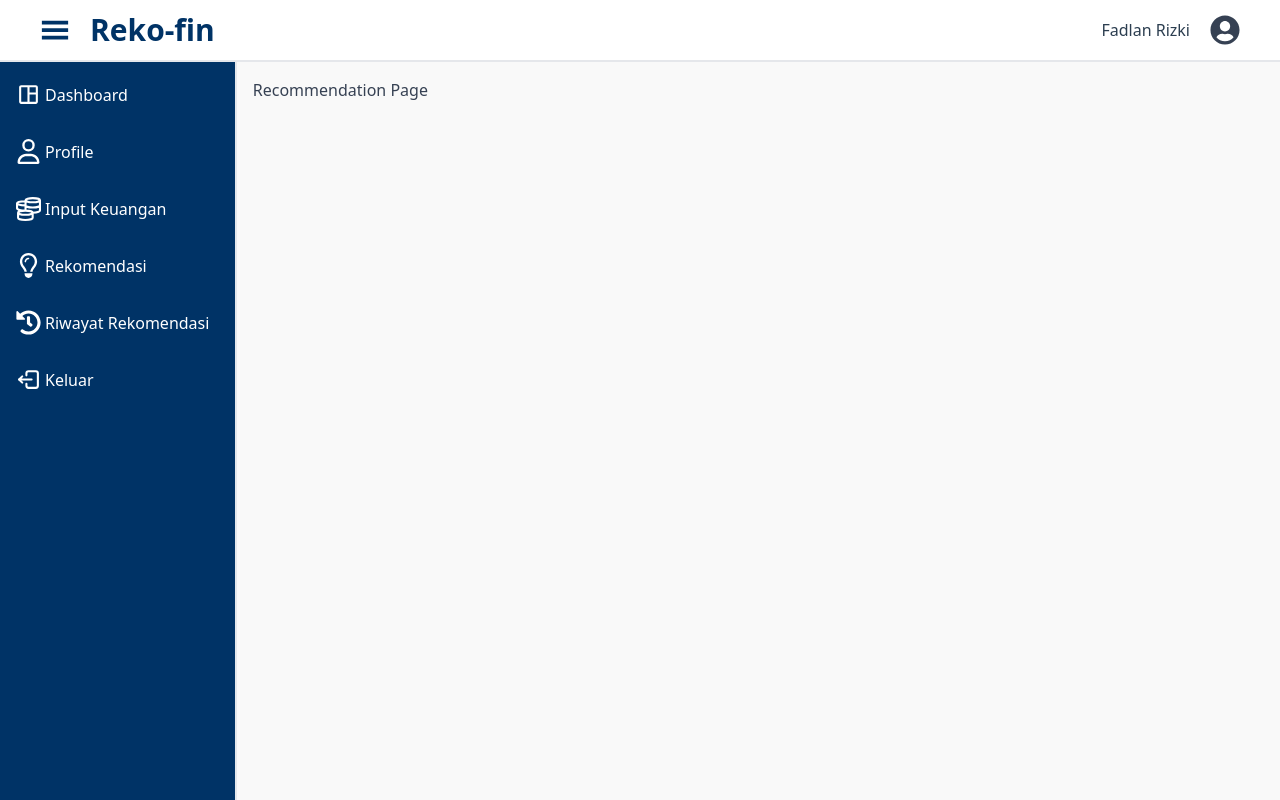
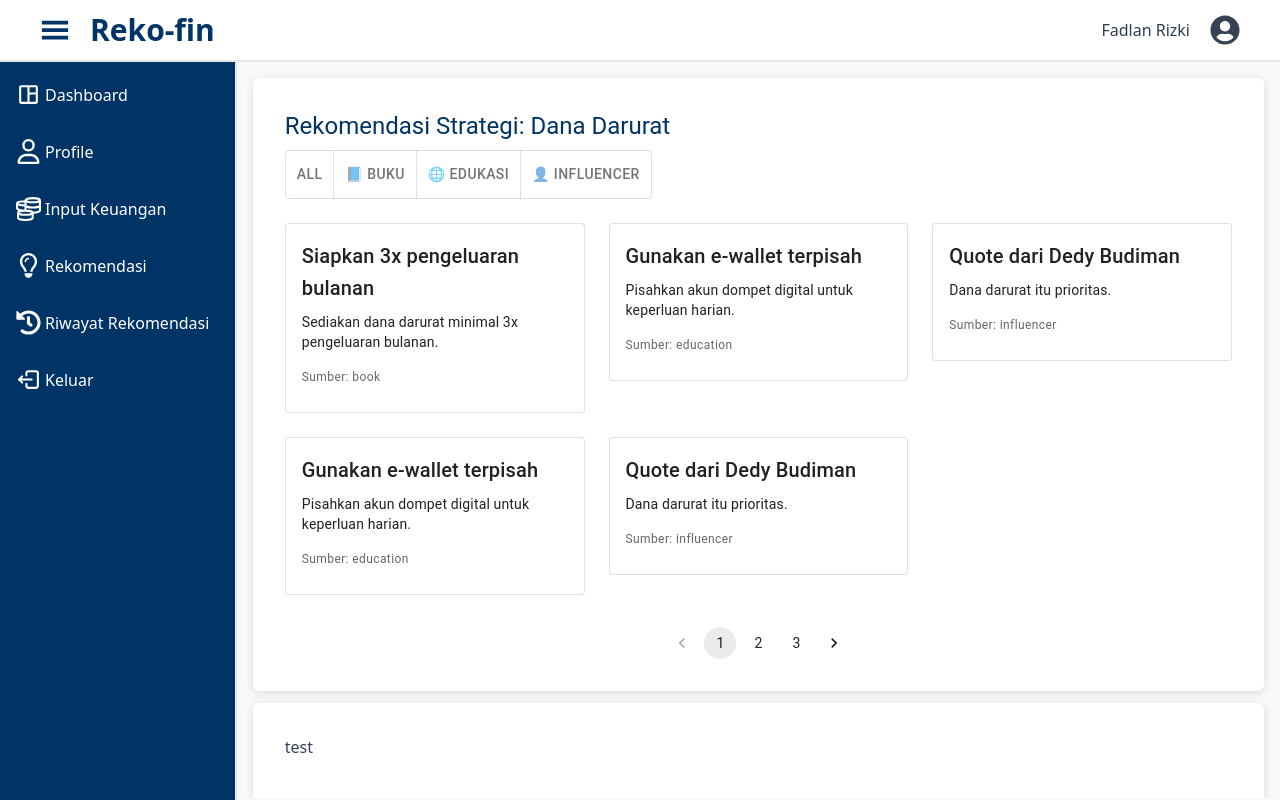
Before and after one commit to fadlanrizki/rekofin-ui, a Next.js app: page /user/recommendation in a window 1280 px wide. Built offline with nearby package versions, Linux system fonts and the light colour scheme.

Commit message:
feat: UI recommendation

```diff
--- a/src/app/(main)/user/layout.tsx
+++ b/src/app/(main)/user/layout.tsx
@@ -95,7 +95,7 @@ const DashboardLayout = ({ children }: { children: React.ReactNode }) => {
               </Link>
             ))}
           </aside>
-        <div className="w-full p-4 h-[95vh] overflow-y-auto box-border">
+        <div className="w-full p-4 h-[92vh] overflow-y-auto box-border">
           {children}
         </div>
       </div>
--- a/src/app/(main)/user/recommendation/page.tsx
+++ b/src/app/(main)/user/recommendation/page.tsx
@@ -1,8 +1,8 @@
+import RecommendationView from "@/components/views/Recommendation/RecommendationView";
+
 const RecommendationPage = () => {
     return (
-        <div>
-            Recommendation Page
-        </div>
+        <RecommendationView />
     );
 }
 
--- a/src/components/views/Finance/FinanceView.tsx
+++ b/src/components/views/Finance/FinanceView.tsx
@@ -5,6 +5,7 @@ import {
     AccordionSummary,
     FormControlLabel,
     Grid,
+    IconButton,
     Radio,
     RadioGroup,
     TextField,
@@ -106,7 +107,7 @@ export default function FinancialInputForm() {
         </AccordionSummary>
         <AccordionDetails>
           <RadioGroup
-            className="w-[300px]"
+            className="w-[200px]"
             value={formData.riskProfile}
             onChange={(e) => handleChange("riskProfile", e.target.value)}
           >
@@ -117,10 +118,12 @@ export default function FinancialInputForm() {
                 label="Conservative"
               />
               <Tooltip title="Cenderung memilih investasi aman dengan risiko rendah dan imbal hasil kecil.">
+                <IconButton>
                   <IoMdInformationCircleOutline
                     className="text-primary"
                     size={20}
                   />
+                </IconButton>
               </Tooltip>
             </div>
 
@@ -131,10 +134,12 @@ export default function FinancialInputForm() {
                 label="Moderate"
               />
               <Tooltip title="Seimbang antara risiko dan keuntungan, cocok bagi yang ingin stabil tetapi tetap tumbuh.">
+                <IconButton>
                   <IoMdInformationCircleOutline
                     className="text-primary"
                     size={20}
                   />
+                </IconButton>
               </Tooltip>
             </div>
 
@@ -145,10 +150,12 @@ export default function FinancialInputForm() {
                 label="Aggressive"
               />
               <Tooltip title="Berani mengambil risiko tinggi demi potensi keuntungan yang lebih besar.">
+                <IconButton>
                   <IoMdInformationCircleOutline
                     className="text-primary"
                     size={20}
                   />
+                </IconButton>
               </Tooltip>
             </div>
           </RadioGroup>
@@ -162,7 +169,7 @@ export default function FinancialInputForm() {
         </AccordionSummary>
         <AccordionDetails>
           <RadioGroup
-            className="w-[300px]"
+            className="w-[200px]"
             value={formData.financialPrinciple}
             onChange={(e) => handleChange("financialPrinciple", e.target.value)}
           >
@@ -173,10 +180,12 @@ export default function FinancialInputForm() {
                 label="Syariah"
               />
               <Tooltip title="Hanya merekomendasikan strategi yang sesuai prinsip syariah.">
+                <IconButton>
                   <IoMdInformationCircleOutline
                     className="text-primary"
                     size={20}
                   />
+                </IconButton>
               </Tooltip>
             </div>
             <div className="flex justify-between items-center">
@@ -186,20 +195,24 @@ export default function FinancialInputForm() {
                 label="Conventional"
               />
               <Tooltip title="Hanya menggunakan pendekatan dan instrumen konvensional.">
+                <IconButton>
                   <IoMdInformationCircleOutline
                     className="text-primary"
                     size={20}
                   />
+                </IconButton>
               </Tooltip>
             </div>
             <div className="flex justify-between items-center">
               <FormControlLabel value="both" control={<Radio />} label="Both" />
 
               <Tooltip title="Gabungan dari syariah dan konvensional, memberikan opsi lebih luas.">
+                <IconButton>
                   <IoMdInformationCircleOutline
                     className="text-primary"
                     size={20}
                   />
+                </IconButton>
               </Tooltip>
             </div>
           </RadioGroup>
--- /dev/null
+++ b/src/components/views/Recommendation/RecommendationView.tsx
@@ -0,0 +1,129 @@
+"use client";
+import {
+  Box,
+  Typography,
+  ToggleButtonGroup,
+  ToggleButton,
+  Grid,
+  Card,
+  CardContent,
+  Pagination,
+} from "@mui/material";
+import Image from "next/image";
+import { useState } from "react";
+
+const recommendations = [
+  {
+    title: "Siapkan 3x pengeluaran bulanan",
+    description: "Sediakan dana darurat minimal 3x pengeluaran bulanan.",
+    source: "book",
+  },
+  {
+    title: "Gunakan e-wallet terpisah",
+    description: "Pisahkan akun dompet digital untuk keperluan harian.",
+    source: "education",
+  },
+  {
+    title: "Quote dari Dedy Budiman",
+    description: "Dana darurat itu prioritas.",
+    source: "influencer",
+  },
+  {
+    title: "Gunakan e-wallet terpisah",
+    description: "Pisahkan akun dompet digital untuk keperluan harian.",
+    source: "education",
+  },
+  {
+    title: "Quote dari Dedy Budiman",
+    description: "Dana darurat itu prioritas.",
+    source: "influencer",
+  },
+  // Tambahkan data lainnya
+];
+
+export default function RecommendationSection() {
+  const [sourceFilter, setSourceFilter] = useState<string | null>(null);
+  // const [isCompleteData, setIsCompleteData] = useState(false);
+  const isComplete = true;
+
+  const filtered = sourceFilter
+    ? recommendations.filter((rec) => rec.source === sourceFilter)
+    : recommendations;
+
+  return isComplete ? (
+    <div className="flex flex-col gap-3">
+      <Box
+        p={4}
+        className="bg-white shadow-[0px_2px_8px_0px_rgba(99,_99,_99,_0.2)] rounded-md"
+      >
+        <Typography variant="h5" gutterBottom className="text-primary">
+          Rekomendasi Strategi: Dana Darurat
+        </Typography>
+
+        <Box mb={3}>
+          <ToggleButtonGroup
+            value={sourceFilter}
+            exclusive
+            onChange={(_, value) => setSourceFilter(value)}
+            aria-label="filter source"
+            className="bg-white"
+          >
+            <ToggleButton value={""}>All</ToggleButton>
+            <ToggleButton value="book">📘 Buku</ToggleButton>
+            <ToggleButton value="education">🌐 Edukasi</ToggleButton>
+            <ToggleButton value="influencer">👤 Influencer</ToggleButton>
+          </ToggleButtonGroup>
+        </Box>
+
+        <Grid container spacing={3}>
+          {filtered.map((item, index) => (
+            <Grid size={{ xs: 12, md: 6, lg: 4 }} key={index}>
+              <Card variant="outlined">
+                <CardContent>
+                  <Typography variant="h6">{item.title}</Typography>
+                  <Typography variant="body2" mt={1}>
+                    {item.description}
+                  </Typography>
+                  <Typography
+                    variant="caption"
+                    color="text.secondary"
+                    mt={2}
+                    display="block"
+                  >
+                    Sumber: {item.source}
+                  </Typography>
+                </CardContent>
+              </Card>
+            </Grid>
+          ))}
+        </Grid>
+
+        <Box mt={4} display="flex" justifyContent="center">
+          <Pagination count={3} />
+        </Box>
+      </Box>
+
+      <Box
+        p={4}
+        className="bg-white shadow-[0px_2px_8px_0px_rgba(99,_99,_99,_0.2)] rounded-md h-[300px]"
+      >
+        test
+      </Box>
+    </div>
+  ) : (
+    <div className="h-full w-full flex items-center justify-center">
+      <div className=" flex flex-col items-center gap-3 mt-[-3rem]">
+        <Image
+          alt="fill-data-image"
+          src={"/images/illustration/fill-finance.svg"}
+          height={300}
+          width={300}
+        />
+        <h1 className="w-1/2 text-center">
+          Sebelum Anda mendapatkan Rekomendasi Keuangan, Lengkapi Data pada menu
+          <strong> Input Keuangan </strong>Terlebih Dahulu
+        </h1>
+      </div>
+    </div>
+  );
+}
```
Also changed, not shown: public/images/illustration/fill-finance.svg (added). Lines whose indentation alone changed are shown as unchanged.
